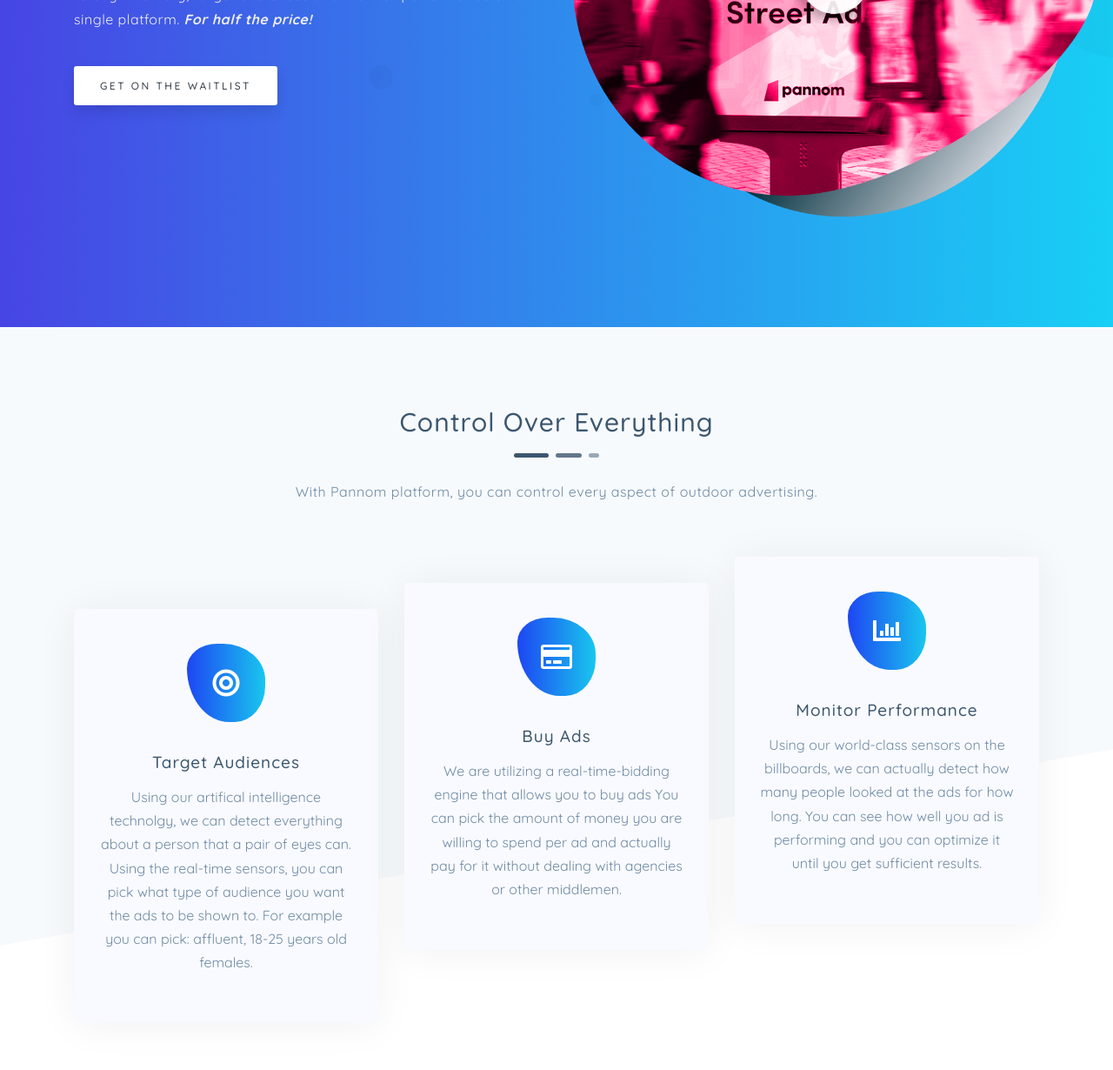
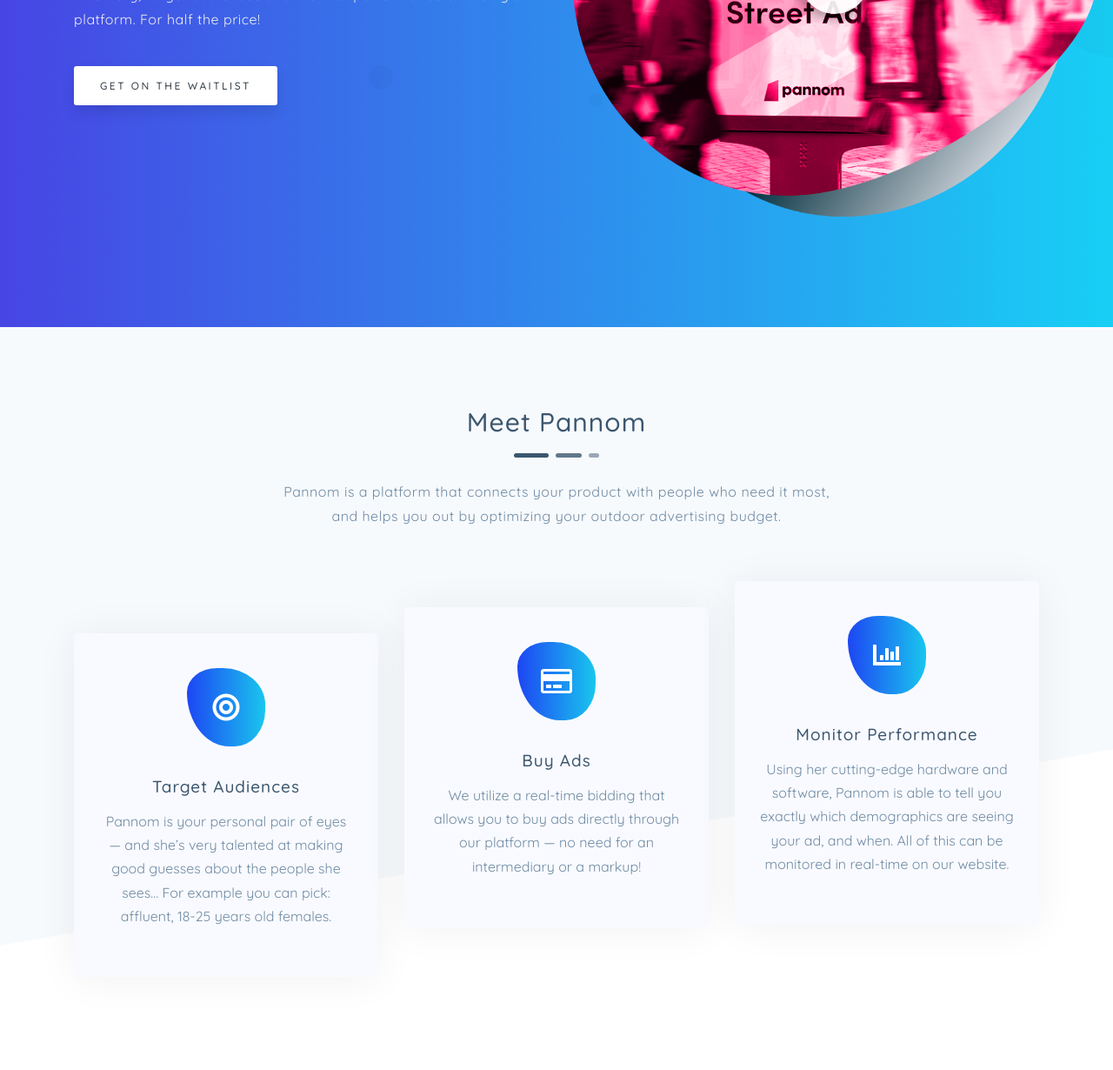
Before and after one commit to unluberkay/unluberkay.github.io, a plain HTML site: page index.html in a window 1280 px wide. Shown: the part 424-1654 px from the top of the page at 87% size. Drawn offline with Linux system fonts and the light colour scheme.

Commit message:
copy fix

```diff
--- a/index.html
+++ b/index.html
@@ -83,7 +83,7 @@
           <div class="col col-md-10 col-lg-7 col-xl-6 p-80px-tb md-p-30px-b">
             <div class="home-text-center theme-after m-50px-t md-m-20px-t">
 				<h1>Street Ads, Now <b>Smart!</b></h1>
-				<p>Finally, there is an out-of-home advertising solution that allows you to buy inventory, target audiences and monitor performance on a single platform. <b><i>For half the price!</i></b></p>
+				<p>Finally, an out-of-home advertising solution that allows you to buy inventory, target audiences and monitor performance on a single platform. For half the price!</p>
               <div class="app-btn-set">
                 <a href="#" class="m-btn m-btn-white" data-text="Free Trial">Get on the Waitlist</a>
               </div>
@@ -111,9 +111,9 @@
         <div class="row justify-content-center m-45px-b md-m-20px-b sm-m-15px-b">
           <div class="col-12 col-md-10 col-lg-7">
             <div class="section-title text-center">
-              <h2>Control Over Everything</h2>
+              <h2>Meet Pannom</h2>
               <div class="title-border"><span class="lg"></span><span class="md"></span><span class="sm"></span></div>
-              <p>With Pannom platform, you can control every aspect of outdoor advertising.</p>
+              <p>Pannom is a platform that connects your product with people who need it most, and helps you out by optimizing your outdoor advertising budget.</p>
             </div>
           </div>
         </div> <!-- row -->
@@ -124,7 +124,7 @@
               <i class="icon fas fa-bullseye"></i>
               <div class="feature-content">
                 <h5>Target Audiences</h5>
-                <p>Using our artifical intelligence technolgy, we can detect everything about a person that a pair of eyes can. Using the real-time sensors, you can pick what type of audience you want the ads to be shown to. For example you can pick: affluent, 18-25 years old females.</p>
+                <p>Pannom is your personal pair of eyes — and she’s very talented at making good guesses about the people she sees… For example you can pick: affluent, 18-25 years old females.</p>
               </div>
             </div> <!-- feature-box-01 -->
           </div> <!-- col -->
@@ -133,7 +133,7 @@
               <i class="icon far fa-credit-card"></i>
               <div class="feature-content">
                 <h5>Buy Ads</h5>
-                <p>We are utilizing a real-time-bidding engine that allows you to buy ads You can pick the amount of money you are willing to spend per ad and actually pay for it without dealing with agencies or other middlemen.</p>
+                <p>We utilize a real-time bidding that allows you to buy ads directly through our platform — no need for an intermediary or a markup!</p>
               </div>
             </div> <!-- feature-box-01 -->
           </div> <!-- col -->
@@ -143,7 +143,7 @@
               <i class="icon fas fa-chart-bar"></i>
               <div class="feature-content">
                 <h5>Monitor Performance</h5>
-                <p>Using our world-class sensors on the billboards, we can actually detect how many people looked at the ads for how long. You can see how well you ad is performing and you can optimize it until you get sufficient results.</p>
+                <p>Using her cutting-edge hardware and software, Pannom is able to tell you exactly which demographics are seeing your ad, and when. All of this can be monitored in real-time on our website.</p>
               </div>
             </div> <!-- feature-box-02 -->
           </div> <!-- col -->
@@ -179,8 +179,7 @@
 	            <i class="fas fa-crosshairs"></i>
 	          </div>
               <h4>Pick Your Target Audience</h4>
-              <p>First of all, you need to pick the specific audience you want to target, just like on Google Ads. This could be the location, gender, age group, income bracket. We are constantly collecting data to see what a pair of eyes cannot see and add more granularity to this demographic classification. Then you upload the ad you want to be shown on the street.
-				</p>
+              <p>First of all, you tell Pannom what sorts of people you most want to see your ad. This could be location, gender, age groups, or income bracket. Pannom spends a lot of time studying and learning, always getting better at connecting your product with the people who need it most.</p>
 <!--              <a href="#" class="m-btn m-btn-theme">Get Start</a>-->
             </div>
           </div> <!-- col -->
@@ -203,7 +202,7 @@
 	            		<i class="fas fa-video"></i>
 	            	</div>
 	              	<h4>Pannom Automatically Places the Ads</h4>
-	              	<p>Using our sensors on the billboards, we detect if the people you want to target walk by. If so, we show your ads at the optimum time for the pedestrians to pay attention.</p>
+	              	<p>After you upload an ad through the website, Pannom will show your ad at optimal points based on who’s around to see it.</p>
 <!--	              	<a href="#" class="m-btn m-btn-theme">Get Start</a>-->
 	            </div>
 	          </div> <!-- col -->
@@ -227,7 +226,7 @@
               	<i class="ti-settings"></i>
               </div>
               <h4>Measure Real-time Metrics</h4>
-              <p>Finally, using the same sensors, we check if pedestirans actually look at th ads, for how long and how many times. You can view this results on your dashboard and optimize your campaign accordingly.</p>
+              <p>Pannom can offer you insights that old outdoor advertising just couldn’t. How many people are seeing the ad? Where? What sorts of people? How long were they looking? Pannom keeps you updated in real-time on your dashboard.</p>
 <!--              <a href="#" class="m-btn m-btn-theme">Get Start</a>-->
             </div>
           </div> <!-- col -->
```
Also changed, not shown: 1 other file.
